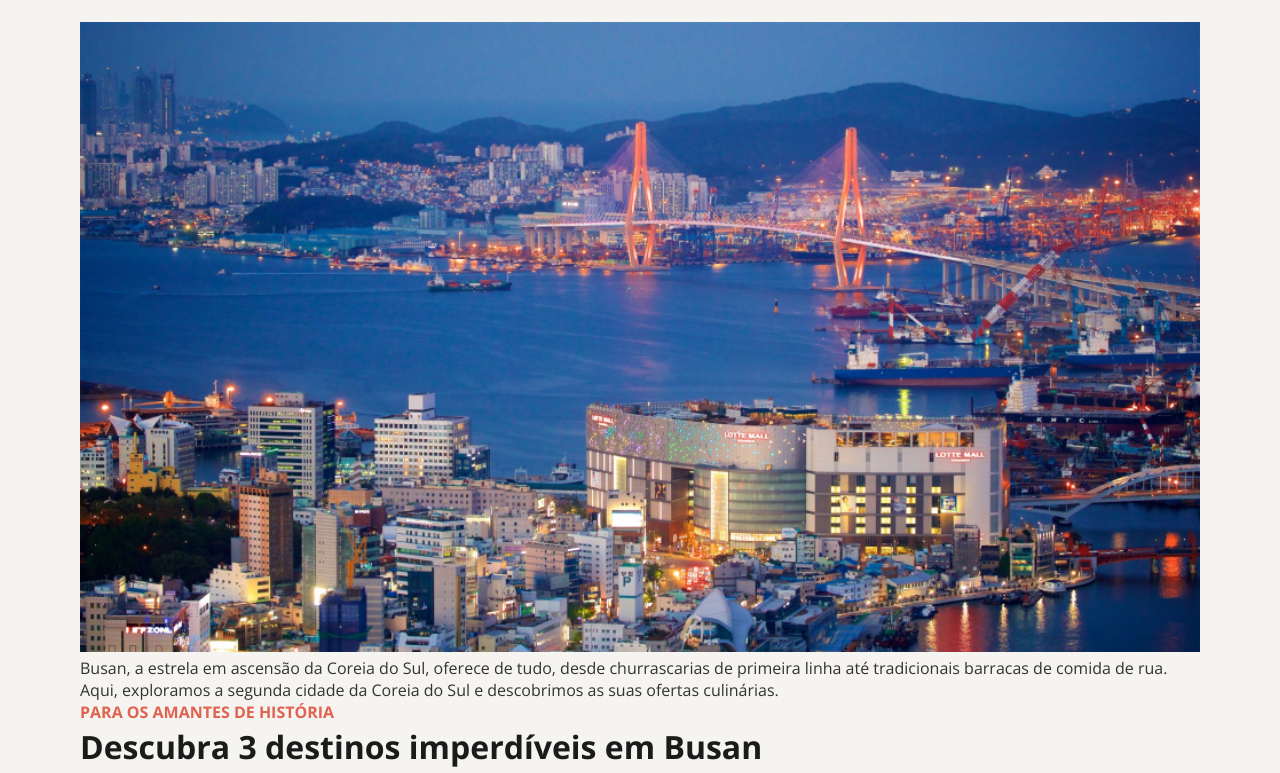
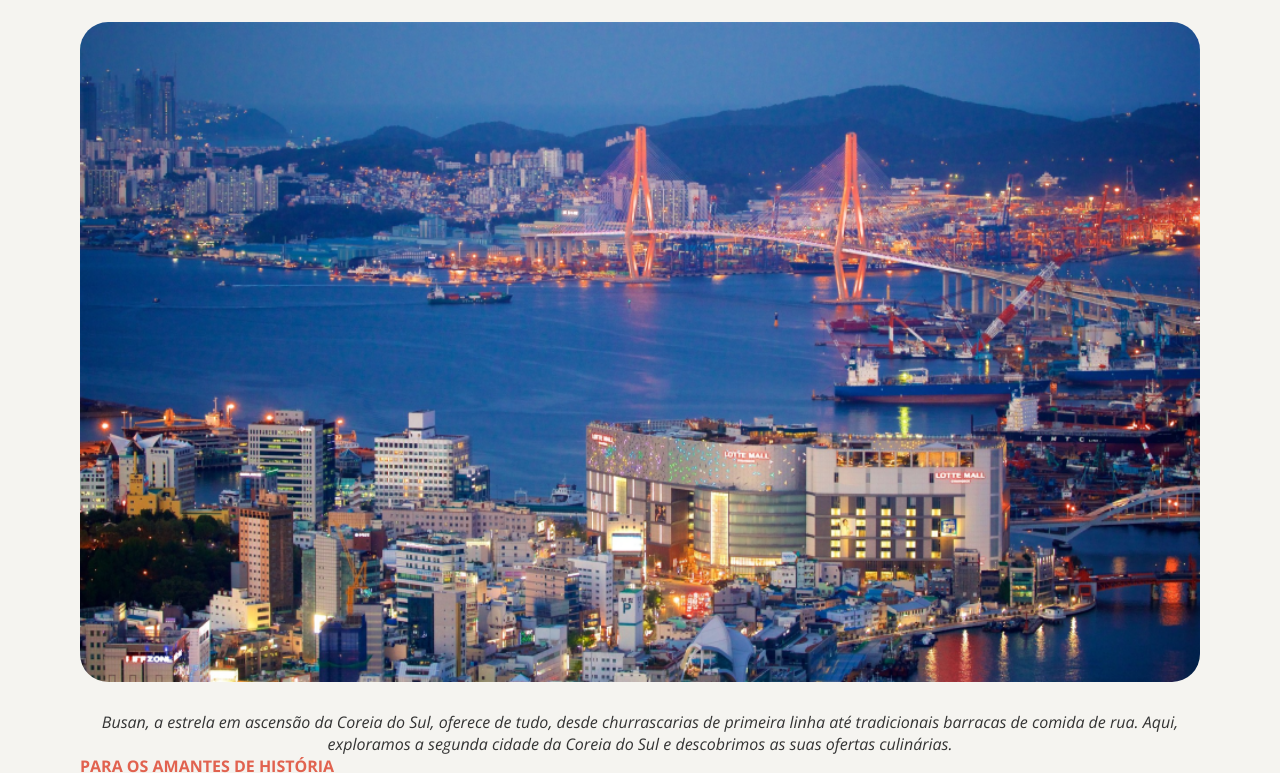
Before and after one commit to Ana2495/locais-turisticos01mb, a plain HTML site: page index.html in a window 1280 px wide. Shown: the part 187-960 px from the top of the page. Drawn offline with nearby package versions, Linux system fonts and the light colour scheme.

Commit message:
Inicio das estilizações do arquivo page.css

```diff
--- a/style.css
+++ b/style.css
@@ -1,3 +1,4 @@
 /* Add styles here */
 @import "./styles/globais.css";
 @import "./styles/root.css";
+@import "./styles/page.css";
--- /dev/null
+++ b/styles/page.css
@@ -0,0 +1,17 @@
+#page {
+    max-width: 1120px;
+    margin-inline: auto;
+
+    header {
+        img {
+            border-radius: 2.8rem;
+            margin-bottom: 2.4rem;
+            height: 66rem;
+        }
+
+        p {
+            font-style: italic;
+            text-align: center;
+        }
+    }
+}
```
